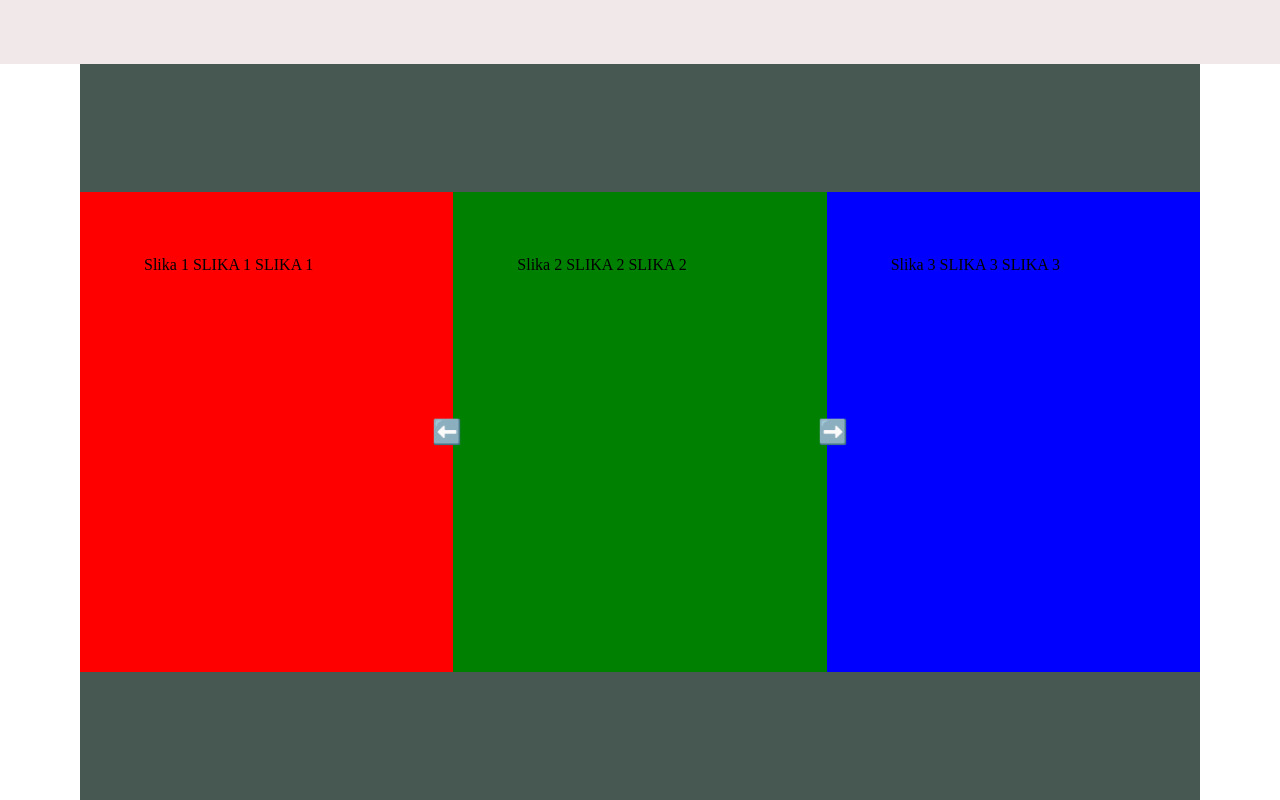
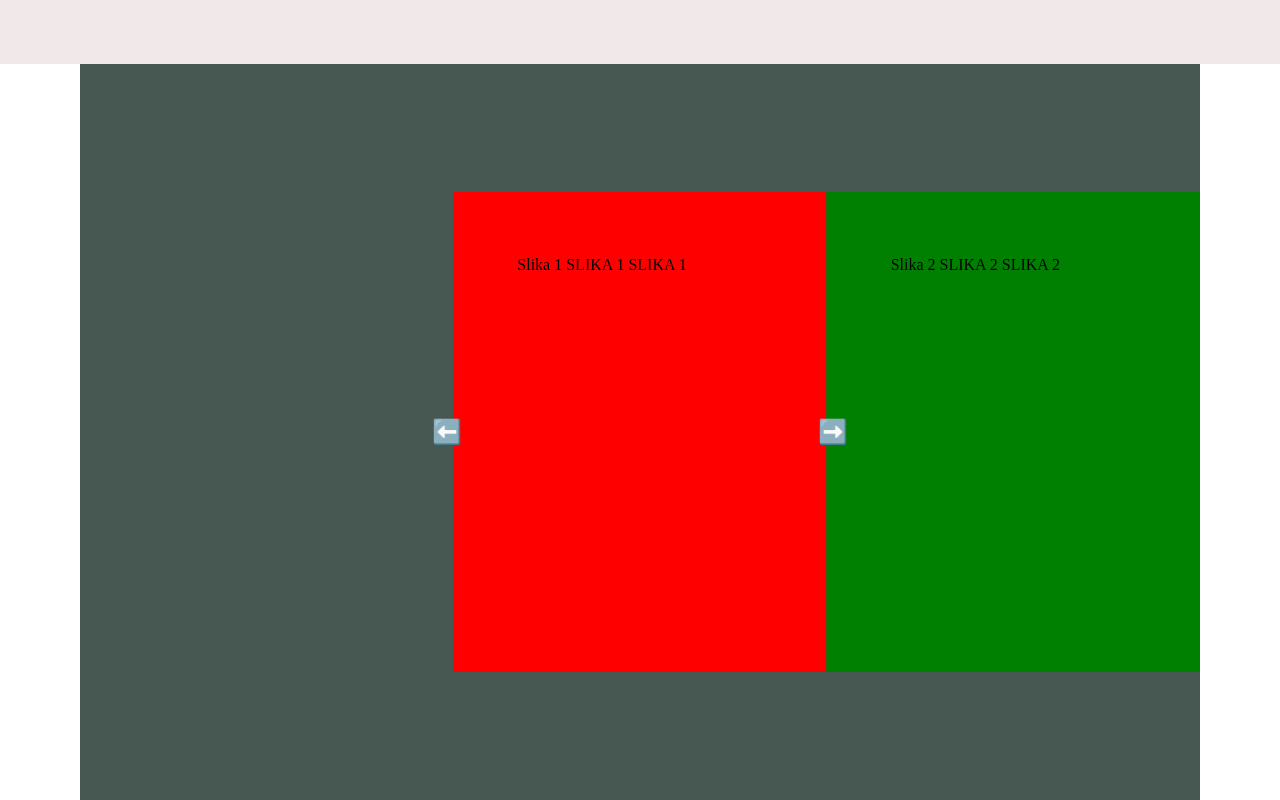
Before and after one commit to sasanedicbn/Landing-page, a website built with Vite: page Landing page/index.html in a window 1280 px wide. Both pictures are taken after a click on the button "⬅️". Shown: the part 1773-2573 px from the top of the page. Built offline with nearby package versions, Linux system fonts and the light colour scheme.

Commit message:
Create prevBtn slider

```diff
--- a/Landing page/script.js
+++ b/Landing page/script.js
@@ -60,6 +60,11 @@ const nextBtn = document.querySelector(".nextSlider");
 
 nextBtn.addEventListener("click", function () {
   sliders.forEach((slide) => {
+    slide.style.transform = `translateX(${-100}%)`;
+  });
+});
+prevBtn.addEventListener("click", function () {
+  sliders.forEach((slide) => {
     slide.style.transform = `translateX(${100}%)`;
   });
 });
--- a/Landing page/style.css
+++ b/Landing page/style.css
@@ -292,7 +292,7 @@ margin-top: 10px;
 }
 .slider{
   display: flex;
-  background-color: red;
+  /* background-color: red; */
   margin: 8rem auto;
   width: 70rem;
   overflow: hidden;
```
